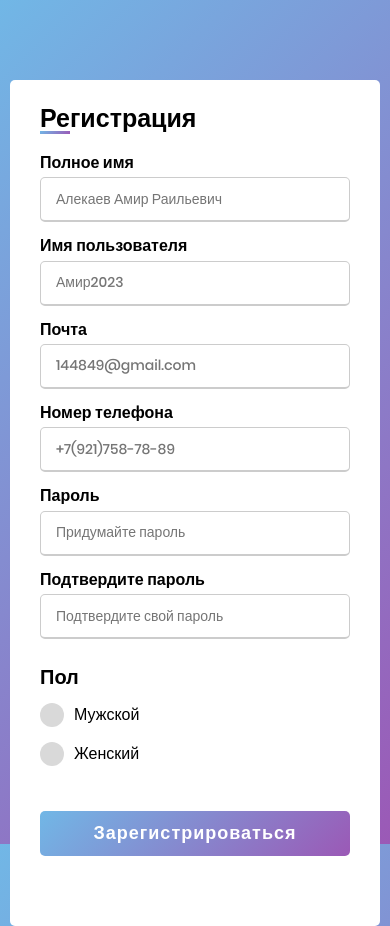
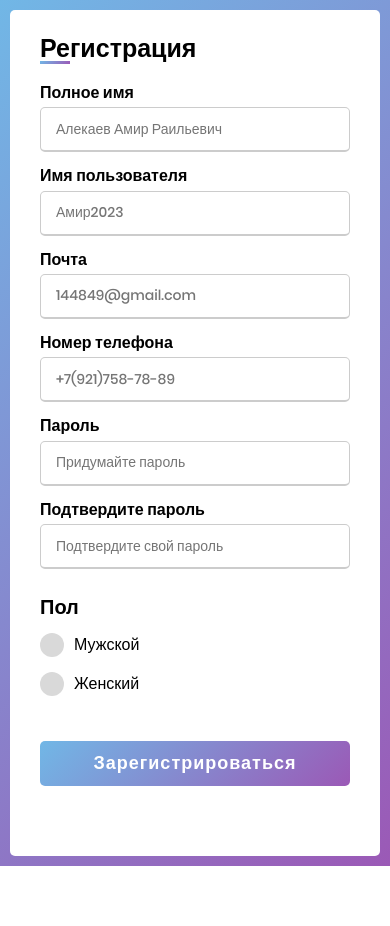
Before and after one commit to AmirAlekaev/Registr_form, a plain HTML site: page index.html in a window 390 px wide. After the commit the page ends 866 px from the top, so only its background shows below. Drawn offline with Linux system fonts and the light colour scheme.

Commit message:
Perfect pixel

```diff
--- a/blocks/container/container.css
+++ b/blocks/container/container.css
@@ -7,10 +7,3 @@
     border-radius: 5px;
 
 }
-
-@media (max-width: 584px) {
-    .container {
-        max-width: 100%;
-        margin-top: 70px;
-    }
-}
--- a/blocks/page/page.css
+++ b/blocks/page/page.css
@@ -14,6 +14,7 @@
 @media (max-width: 584px) {
     .page {
         align-items: flex-start;
+        height: 100%;
 
     }
 }
```
